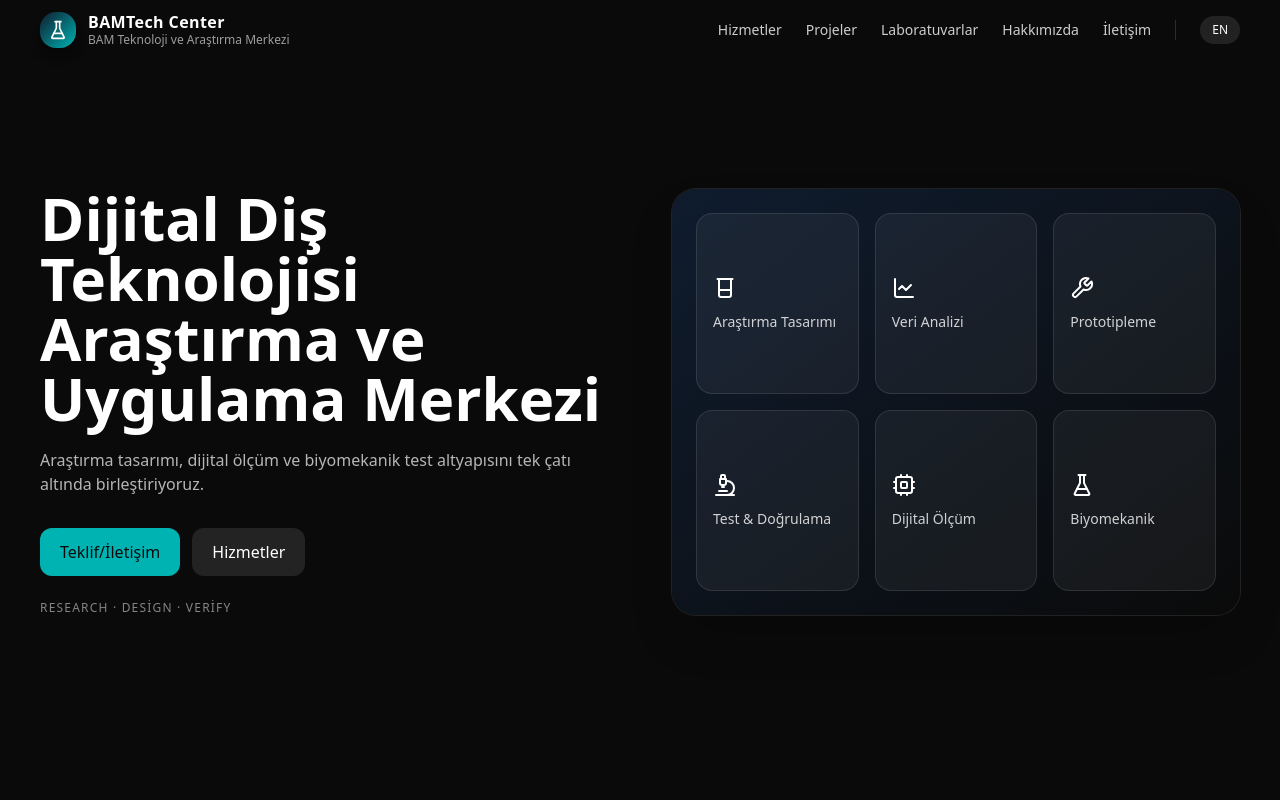
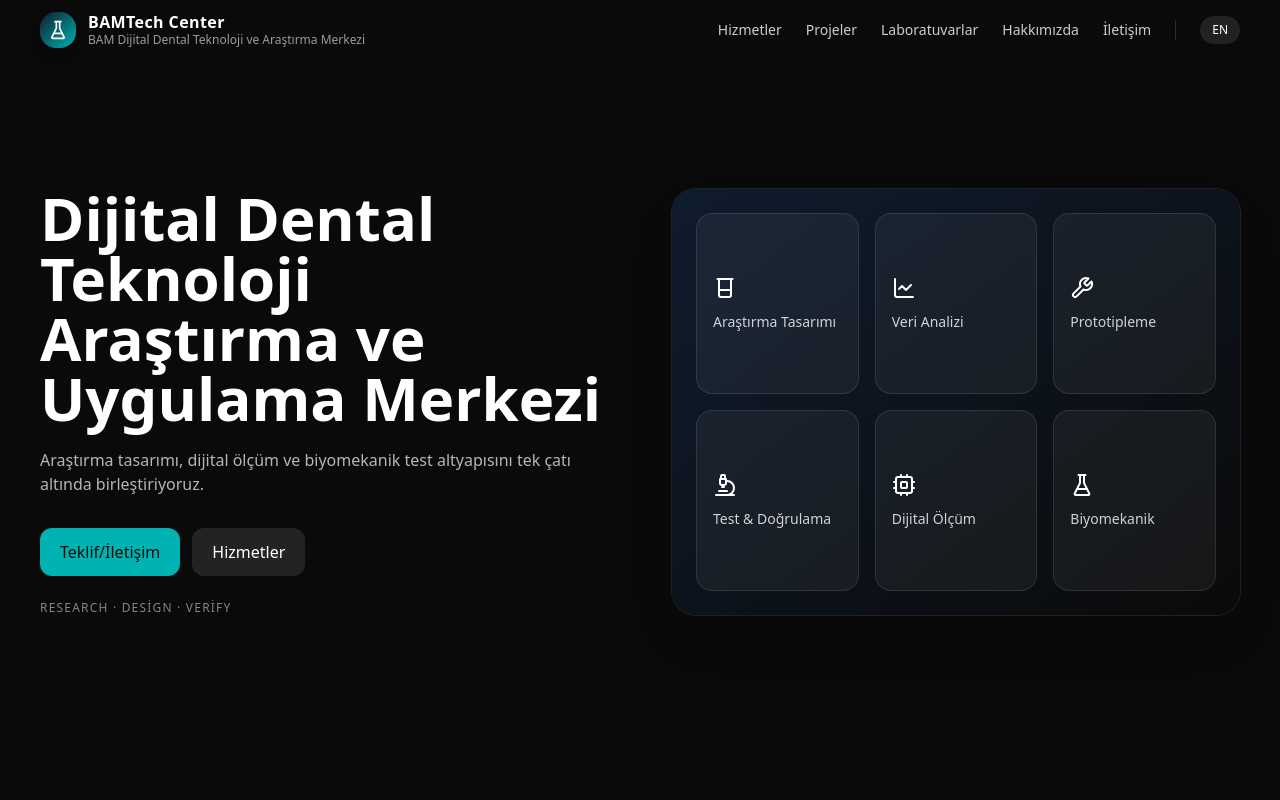
Before and after one commit to munirdemirell/bamtech-center, a React (Vite) app: page / in a window 1280 px wide. Shown: the top 800 px of the page. Built offline with nearby package versions, Linux system fonts and the light colour scheme.

Commit message:
Update bamtech_center_landing_page_tr_en.jsx

```diff
--- a/src/bamtech_center_landing_page_tr_en.jsx
+++ b/src/bamtech_center_landing_page_tr_en.jsx
@@ -5,7 +5,7 @@ import { Beaker, Wrench, LineChart, Cpu, FlaskConical, Microscope, Mail, MapPin,
 // One-file landing page for bamtechcenter.com
 // TailwindCSS + framer-motion + lucide-react
 // Palette: Metallic Navy #0F1C2E, Black #0A0A0A, Cyan/Teal Accent #00B3B3, Light Gray #F4F6F8
-// Slogan: “Dijital Diş Teknolojisi Araştırma ve Uygulama Merkezi / Research. Design. Verify.”
+// Slogan: “Dijital Dental Teknoloji Araştırma ve Uygulama Merkezi / Research. Design. Verify.”
 
 export default function BAMTechLanding() {
   const [lang, setLang] = useState("tr");
@@ -36,7 +36,7 @@ export default function BAMTechLanding() {
             </div>
             <div className="leading-tight">
               <div className="font-semibold tracking-wide">BAMTech Center</div>
-              <div className="text-xs text-white/60">{t("BAM Teknoloji ve Araştırma Merkezi","Technology & Research Center")}</div>
+              <div className="text-xs text-white/60">{t("BAM Dijital Dental Teknoloji ve Araştırma Merkezi","Digital Dental Technology & Research Center")}</div>
             </div>
           </div>
 
@@ -62,7 +62,7 @@ export default function BAMTechLanding() {
         <div className="grid md:grid-cols-2 gap-10 md:gap-16 items-center">
           <motion.div initial={{ opacity: 0, y: 16 }} animate={{ opacity: 1, y: 0 }} transition={{ duration: 0.6 }}>
             <h1 className="text-4xl md:text-6xl font-bold leading-[1.1]">
-              {t("Dijital Diş Teknolojisi Araştırma ve Uygulama Merkezi", "Digital Dental Technology & Research Center")}
+              {t("Dijital Dental Teknoloji Araştırma ve Uygulama Merkezi", "Digital Dental Technology & Research Center")}
             </h1>
             <p className="mt-5 text-white/70 max-w-xl">
               {t(
```
